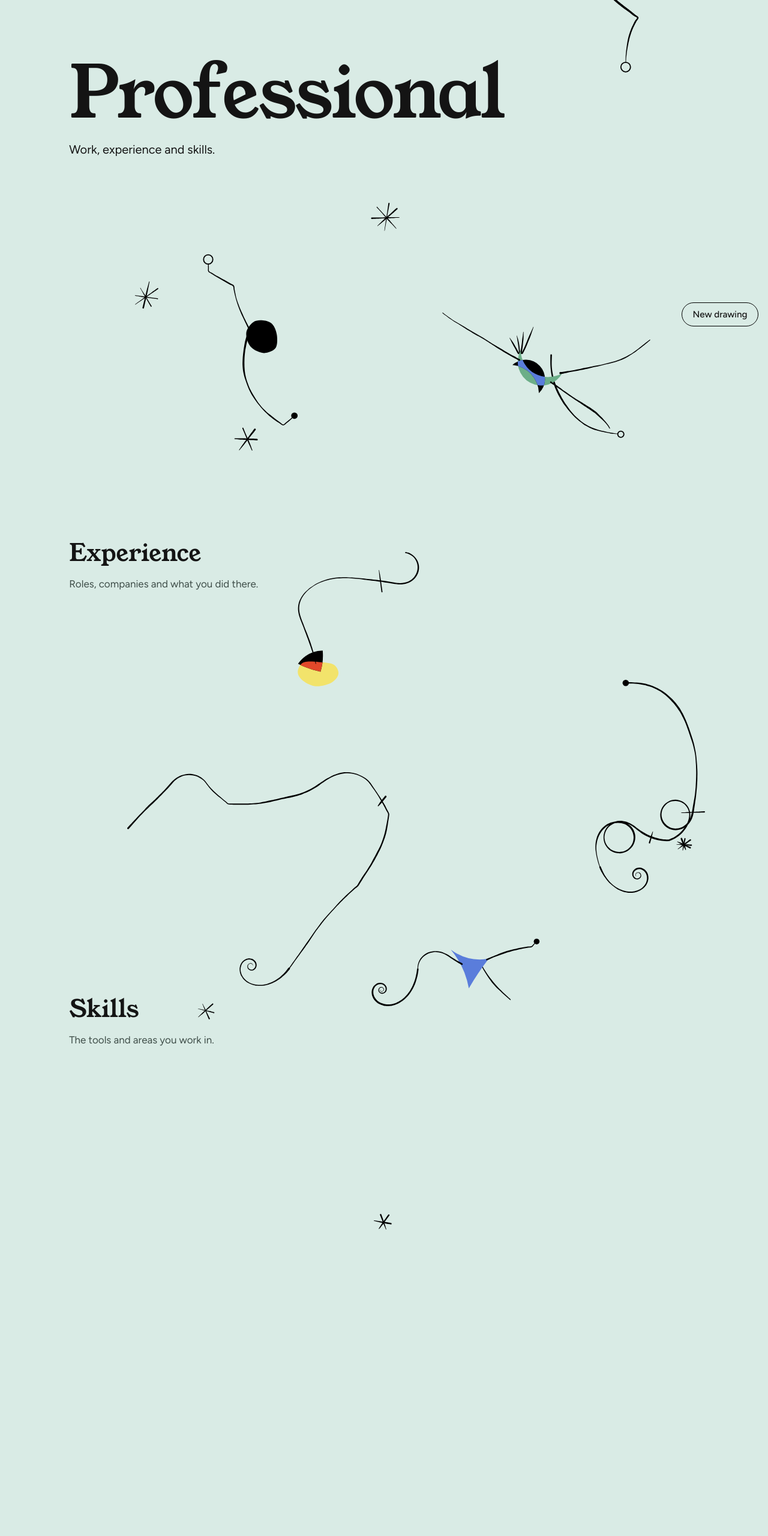
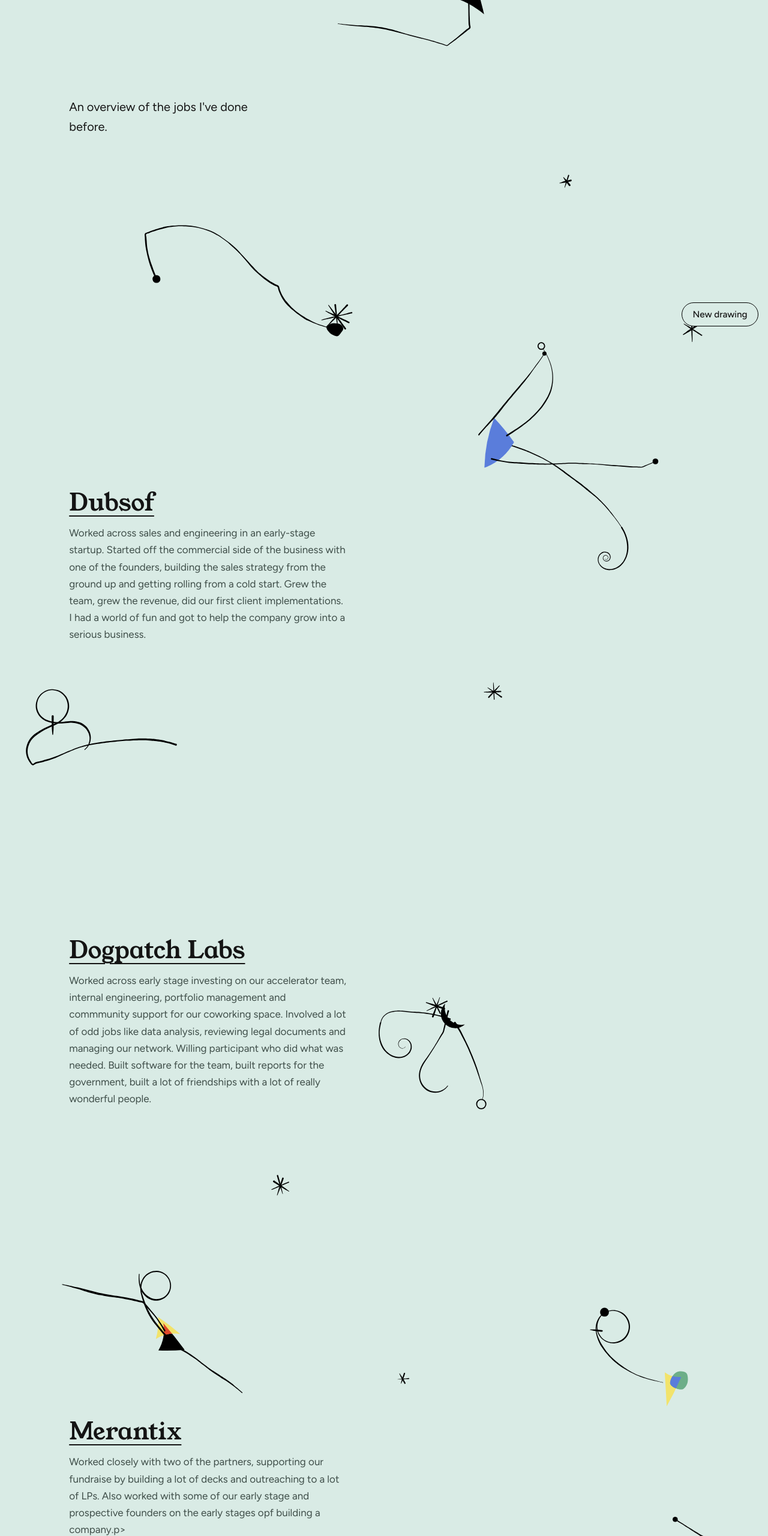
Before and after one commit to pcurran100/reckless_abandon, a plain HTML site: page professional.html in a window 1280 px wide. Shown: the part 240-2800 px from the top of the page at 60% size. Before the commit the page ends 2350 px from the top, so only its background shows below. Drawn offline with Linux system fonts and the light colour scheme.

Commit message:
Revise professional experience details in HTML
Updated professional experience section with detailed descriptions of roles at various companies.

```diff
--- a/professional.html
+++ b/professional.html
@@ -22,16 +22,27 @@
 
 <main>
   <section>
-    <h1>Professional</h1>
-    <p class="lede">Work, experience and skills.</p>
+    <p class="lede">An overview of the jobs I've done before.</p>
   </section>
   <section>
-    <h2>Experience</h2>
-    <p>Roles, companies and what you did there.</p>
+    <h2><a href="https://dubsof.com/">Dubsof</a></h2>
+    <p>Worked across sales and engineering in an early-stage startup. Started off the commercial side of the business with one of the founders, building the sales strategy from the ground up and getting rolling from a cold start. Grew the team, grew the revenue, did our first client implementations. I had a world of fun and got to help the company grow into a serious business.</p>
   </section>
   <section>
-    <h2>Skills</h2>
-    <p>The tools and areas you work in.</p>
+    <h2><a href="https://dogpatchlabs.com/">Dogpatch Labs</a></h2>
+    <p>Worked across early stage investing on our accelerator team, internal engineering, portfolio management and commmunity support for our coworking space. Involved a lot of odd jobs like data analysis, reviewing legal documents and managing our network. Willing participant who did what was needed. Built software for the team, built reports for the government, built a lot of friendships with a lot of really wonderful people.</p>
+  </section>
+  <section>
+    <h2><a href="https://www.merantix.com/">Merantix</a></h2>
+    <p>Worked closely with two of the partners, supporting our fundraise by building a lot of decks and outreaching to a lot of LPs. Also worked with some of our early stage and prospective founders on the early stages opf building a company.p>
+  </section>
+  <section>
+    <h2><a href="https://www.cambrium.bio/">Cambrium</a></h2>
+    <p>A fixed term role with a Merantix portfolio company, where I got to do a little bit of everything. Strategy, finance, marketing and automating some background tasks and admin.</p>
+  </section>
+  <section>
+    <h2><a href="https://sig.com/">Susquehanna International Group</a>v</h2>
+    <p>Traded Deltas One ETFs.</p>
   </section>
 </main>
 
```
